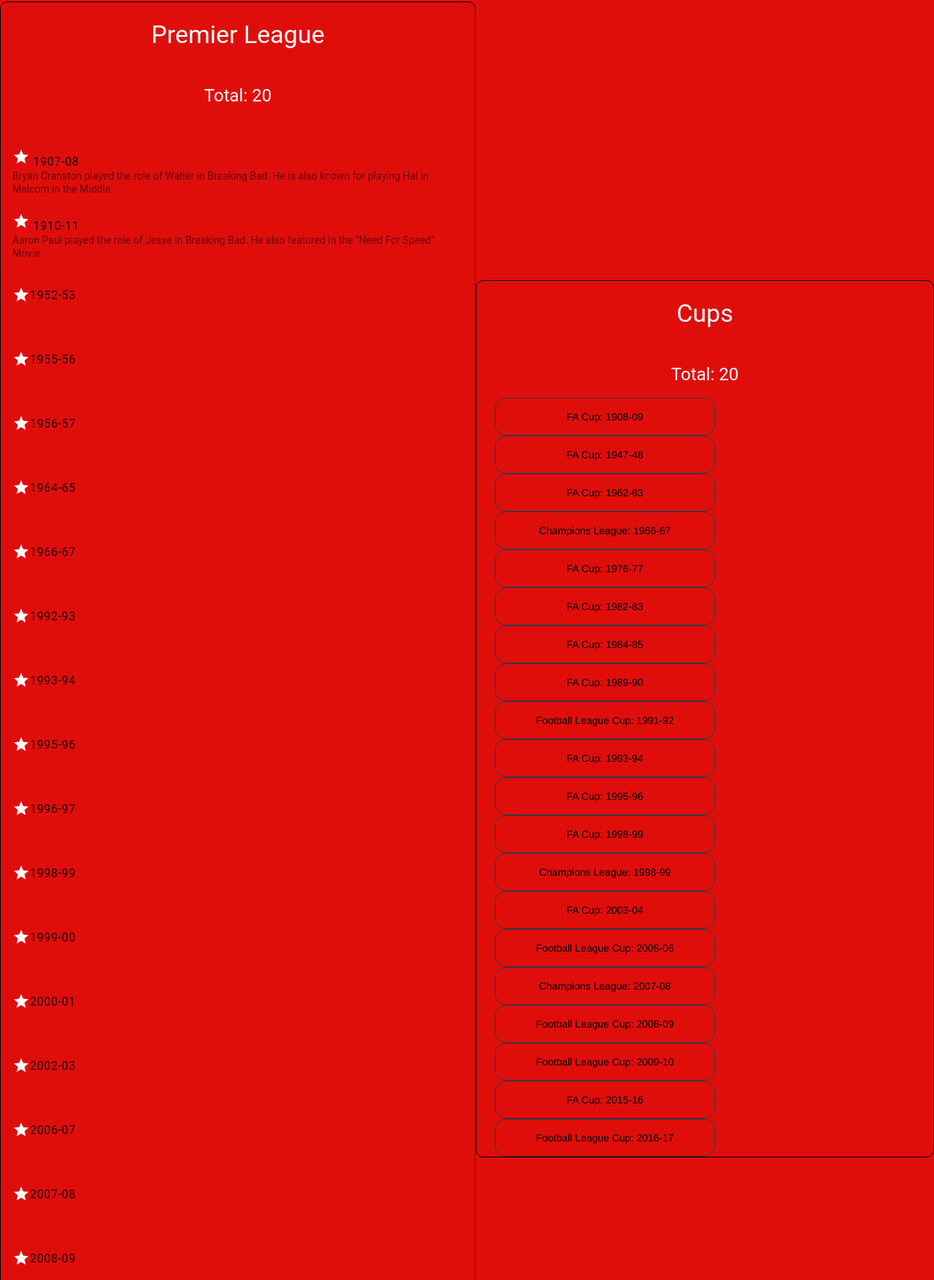
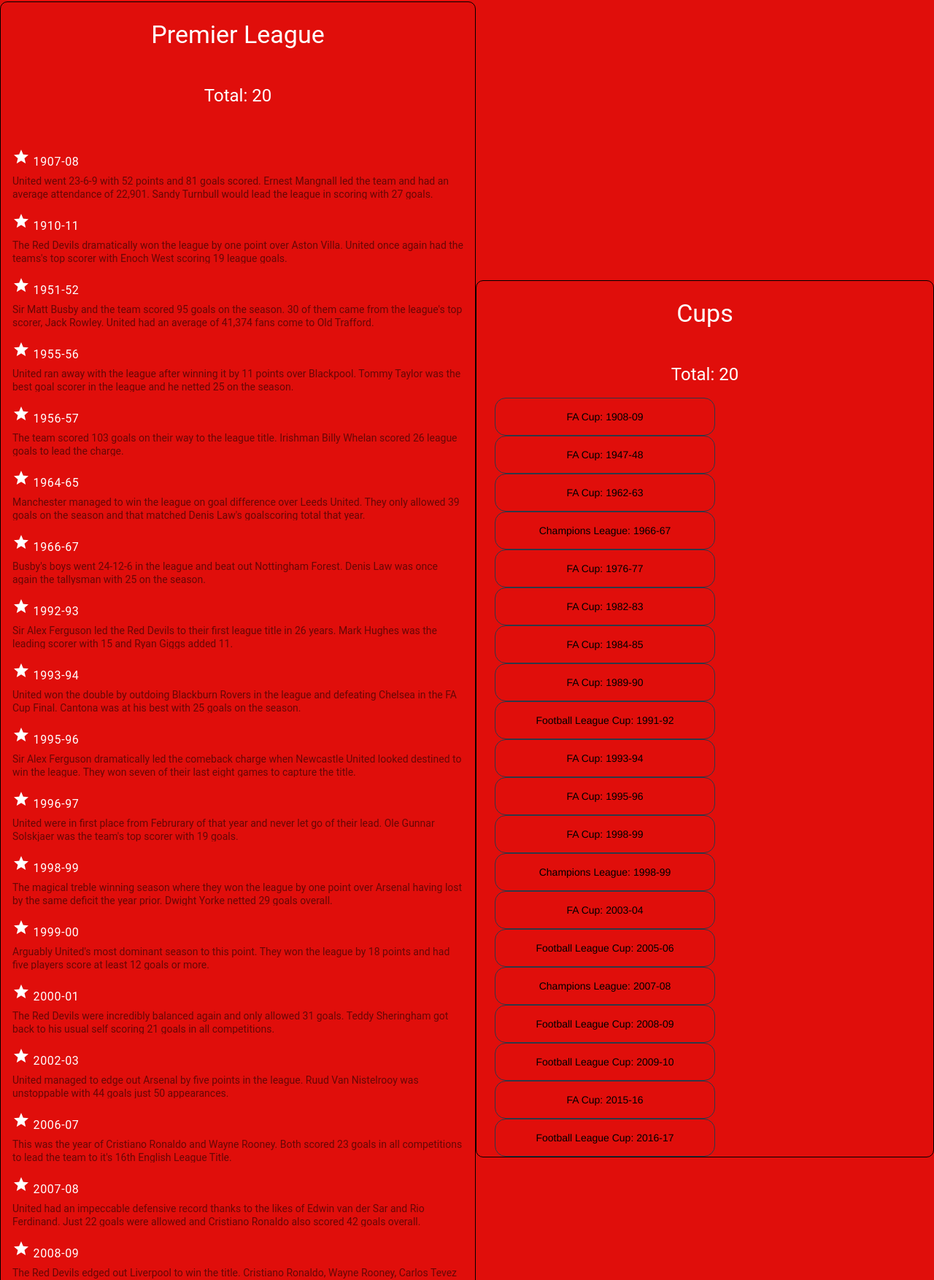
Before and after one commit to rowindatas25/Manchester, a website: page index.html in a window 1280 px wide. Shown: the part 465-2219 px from the top of the page at 73% size. Drawn offline with nearby package versions, Linux system fonts and the light colour scheme.

Commit message:
descriptions added

```diff
--- a/index.html
+++ b/index.html
@@ -67,8 +67,7 @@
       <a class="mdl-list__item-secondary-action" href="#"><i class="material-icons">star</i></a>
       <span>1907-08</span>
       <span class="mdl-list__item-text-body">
-        Bryan Cranston played the role of Walter in Breaking Bad. He is also known
-        for playing Hal in Malcom in the Middle.
+       United went 23-6-9 with 52 points and 81 goals scored. Ernest Mangnall led the team and had an average attendance of 22,901. Sandy Turnbull would lead the league in scoring with 27 goals.
       </span>
     </span>
   </li>
@@ -77,134 +76,169 @@
       <a class="mdl-list__item-secondary-action" href="#"><i class="material-icons">star</i></a>
       <span>1910-11</span>
       <span class="mdl-list__item-text-body">
-        Aaron Paul played the role of Jesse in Breaking Bad. He also featured in
-        the "Need For Speed" Movie.
+        The Red Devils dramatically won the league by one point over Aston Villa. United once again had the teams's top scorer with Enoch West scoring 19 league goals.
       </span>
     </span>
   </li>
   <li class="mdl-list__item mdl-list__item--three-line">
+  	 <span class="mdl-list__item-primary-content">
        <a class="mdl-list__item-secondary-action" href="#"><i class="material-icons">star</i></a>
-      <span>1952-53</span>
+      <span>1951-52</span>
       <span class="mdl-list__item-text-body">
+			Sir Matt Busby and the team scored 95 goals on the season. 30 of them came from the league's top scorer, Jack Rowley. United had an average of 41,374 fans come to Old Trafford.
       </span>
     </span>
   </li>
   <li class="mdl-list__item mdl-list__item--three-line">
+  	 <span class="mdl-list__item-primary-content">
        <a class="mdl-list__item-secondary-action" href="#"><i class="material-icons">star</i></a>
       <span>1955-56</span>
       <span class="mdl-list__item-text-body">
+      	United ran away with the league after winning it by 11 points over Blackpool. Tommy Taylor was the best goal scorer in the league and he netted 25 on the season.
       </span>
     </span>
   </li>
   <li class="mdl-list__item mdl-list__item--three-line">
+  	 <span class="mdl-list__item-primary-content">
        <a class="mdl-list__item-secondary-action" href="#"><i class="material-icons">star</i></a>
       <span>1956-57</span>
       <span class="mdl-list__item-text-body">
+      	The team scored 103 goals on their way to the league title. Irishman Billy Whelan scored 26 league goals to lead the charge.
       </span>
     </span>
   </li>
   <li class="mdl-list__item mdl-list__item--three-line">
+  	 <span class="mdl-list__item-primary-content">
        <a class="mdl-list__item-secondary-action" href="#"><i class="material-icons">star</i></a>
       <span>1964-65</span>
       <span class="mdl-list__item-text-body">
+      	Manchester managed to win the league on goal difference over Leeds United. They only allowed 39 goals on the season and that matched Denis Law's goalscoring total that year.
       </span>
     </span>
   </li>
   <li class="mdl-list__item mdl-list__item--three-line">
+  	 <span class="mdl-list__item-primary-content">
        <a class="mdl-list__item-secondary-action" href="#"><i class="material-icons">star</i></a>
       <span>1966-67</span>
       <span class="mdl-list__item-text-body">
+      	Busby's boys went 24-12-6 in the league and beat out Nottingham Forest. Denis Law was once again the tallysman with 25 on the season.
       </span>
     </span>
   </li>
   <li class="mdl-list__item mdl-list__item--three-line">
+  	 <span class="mdl-list__item-primary-content">
        <a class="mdl-list__item-secondary-action" href="#"><i class="material-icons">star</i></a>
       <span>1992-93</span>
       <span class="mdl-list__item-text-body">
+      	Sir Alex Ferguson led the Red Devils to their first league title in 26 years. Mark Hughes was the leading scorer with 15 and Ryan Giggs added 11.
       </span>
     </span>
   </li>
   <li class="mdl-list__item mdl-list__item--three-line">
+  	 <span class="mdl-list__item-primary-content">
        <a class="mdl-list__item-secondary-action" href="#"><i class="material-icons">star</i></a>
       <span>1993-94</span>
       <span class="mdl-list__item-text-body">
+      United won the double by outdoing Blackburn Rovers in the league and defeating Chelsea in the FA Cup Final. Cantona was at his best with 25 goals on the season.
     </span>
     </span>
   </li>
   <li class="mdl-list__item mdl-list__item--three-line">
+  	 <span class="mdl-list__item-primary-content">
        <a class="mdl-list__item-secondary-action" href="#"><i class="material-icons">star</i></a>
       <span>1995-96</span>
       <span class="mdl-list__item-text-body">
+			Sir Alex Ferguson dramatically led the comeback charge when Newcastle United looked destined to win the league. They won seven of their last eight games to capture the title.
       </span>
     </span>
   </li>
   <li class="mdl-list__item mdl-list__item--three-line">
+  	 <span class="mdl-list__item-primary-content">
        <a class="mdl-list__item-secondary-action" href="#"><i class="material-icons">star</i></a>
       <span>1996-97</span>
       <span class="mdl-list__item-text-body">
+      	United were in first place from Februrary of that year and never let go of their lead. Ole Gunnar Solskjaer was the team's top scorer with 19 goals.
       </span>
     </span>
   </li>
   <li class="mdl-list__item mdl-list__item--three-line">
+  	 <span class="mdl-list__item-primary-content">
        <a class="mdl-list__item-secondary-action" href="#"><i class="material-icons">star</i></a>
       <span>1998-99</span>
       <span class="mdl-list__item-text-body">
+      	The magical treble winning season where they won the league by one point over Arsenal having lost by the same deficit the year prior. Dwight Yorke netted 29 goals overall.
       </span>
     </span>
   </li>
   <li class="mdl-list__item mdl-list__item--three-line">
+  	 <span class="mdl-list__item-primary-content">
        <a class="mdl-list__item-secondary-action" href="#"><i class="material-icons">star</i></a>
       <span>1999-00</span>
       <span class="mdl-list__item-text-body">
+      	Arguably United's most dominant season to this point. They won the league by 18 points and had five players score at least 12 goals or more.
       </span>
     </span>
   </li>
   <li class="mdl-list__item mdl-list__item--three-line">
+  	 <span class="mdl-list__item-primary-content">
        <a class="mdl-list__item-secondary-action" href="#"><i class="material-icons">star</i></a>
       <span>2000-01</span>
       <span class="mdl-list__item-text-body">
+      	The Red Devils were incredibly balanced again and only allowed 31 goals. Teddy Sheringham got back to his usual self scoring 21 goals in all competitions.
       </span>
     </span>
   </li>
   <li class="mdl-list__item mdl-list__item--three-line">
+  	 <span class="mdl-list__item-primary-content">
        <a class="mdl-list__item-secondary-action" href="#"><i class="material-icons">star</i></a>
       <span>2002-03</span>
       <span class="mdl-list__item-text-body">
+      	United managed to edge out Arsenal by five points in the league. Ruud Van Nistelrooy was unstoppable with 44 goals just 50 appearances.
       </span>
     </span>
   </li>
   <li class="mdl-list__item mdl-list__item--three-line">
+  	 <span class="mdl-list__item-primary-content">
        <a class="mdl-list__item-secondary-action" href="#"><i class="material-icons">star</i></a>
       <span>2006-07</span>
       <span class="mdl-list__item-text-body">
+			This was the year of Cristiano Ronaldo and Wayne Rooney. Both scored 23 goals in all competitions to lead the team to it's 16th English League Title.
       </span>
     </span>
   </li>
   <li class="mdl-list__item mdl-list__item--three-line">
+  	 <span class="mdl-list__item-primary-content">
        <a class="mdl-list__item-secondary-action" href="#"><i class="material-icons">star</i></a>
       <span>2007-08</span>
       <span class="mdl-list__item-text-body">
+      	United had an impeccable defensive record thanks to the likes of Edwin van der Sar and Rio Ferdinand. Just 22 goals were allowed and Cristiano Ronaldo also scored 42 goals overall.
       </span>
     </span>
   </li>
   <li class="mdl-list__item mdl-list__item--three-line">
+  	 <span class="mdl-list__item-primary-content">
        <a class="mdl-list__item-secondary-action" href="#"><i class="material-icons">star</i></a>
       <span>2008-09</span>
       <span class="mdl-list__item-text-body">
+      	The Red Devils edged out Liverpool to win the title. Cristiano Ronaldo, Wayne Rooney, Carlos Tevez and Dimitar Berbatov were too good.
       </span>
     </span>
   </li>
   <li class="mdl-list__item mdl-list__item--three-line">
+  	 <span class="mdl-list__item-primary-content">
        <a class="mdl-list__item-secondary-action" href="#"><i class="material-icons">star</i></a>
       <span>2010-11</span>
       <span class="mdl-list__item-text-body">
+      	Sir Alex Ferguson's men won the league by nine points over Chelsea and Manchester City. Dimitar Berbatov and Chicarito Hernandez did most of the scoring, combining for 40 league goals.
       </span>
     </span>
   </li>
   <li class="mdl-list__item mdl-list__item--three-line">
+  	 <span class="mdl-list__item-primary-content">
        <a class="mdl-list__item-secondary-action" href="#"><i class="material-icons">star</i></a>
       <span>2012-13</span>
       <span class="mdl-list__item-text-body">
+			The year Sir Alex fleeced Arsene Wenger to purchase Robin van Persie from Arsenal. The Dutchman would score 30 goals in all competitions to seal the 20th Premier League title for United.
       </span>
     </span>
   </li>
--- a/style.css
+++ b/style.css
@@ -336,3 +336,12 @@
     margin-left: 50px;
     border: 3px solid black;
 }
+
+span {
+    color: white;
+}
+
+span.mdl-list__item-text-body {
+    margin-top: 7px;
+    color: #fff;
+}
--- a/sw.js
+++ b/sw.js
@@ -1,7 +1,7 @@
 
 
-var STATIC_CACHE = 'static-v189';
-var DYNAMIC_CACHE = 'dynamic-v168';
+var STATIC_CACHE = 'static-v210';
+var DYNAMIC_CACHE = 'dynamic-v189';
 
 
 
```
Lines whose indentation alone changed are shown as unchanged.
